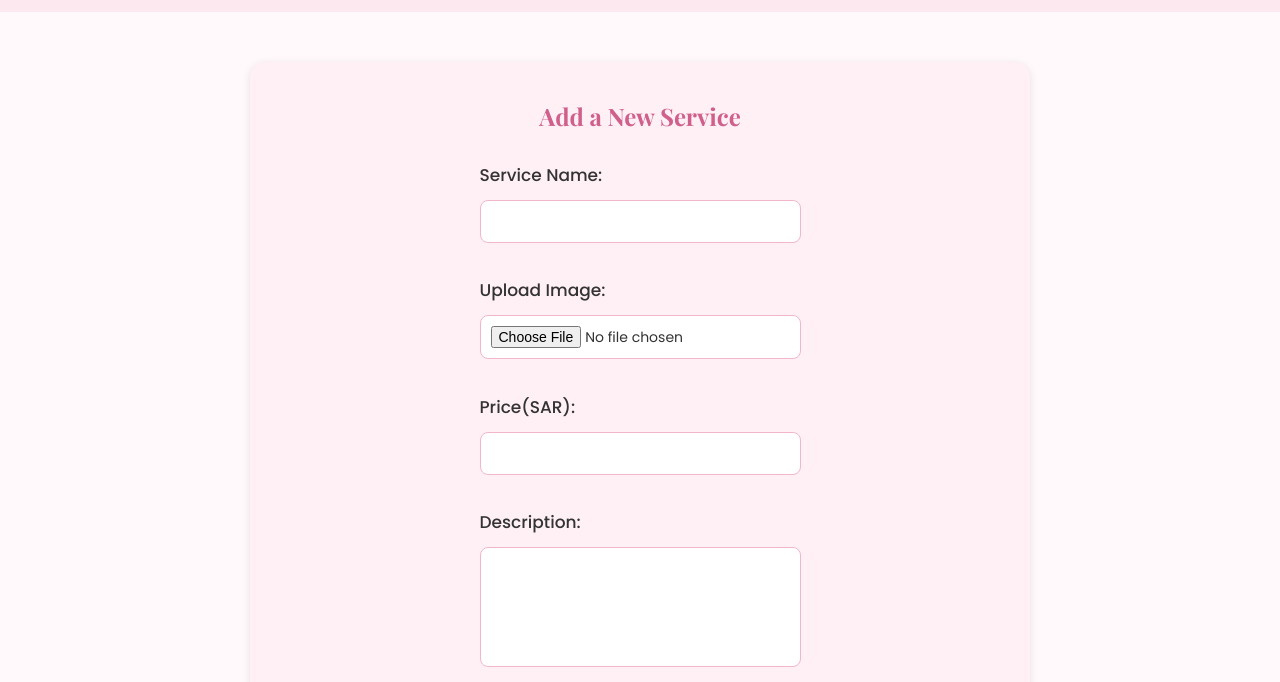
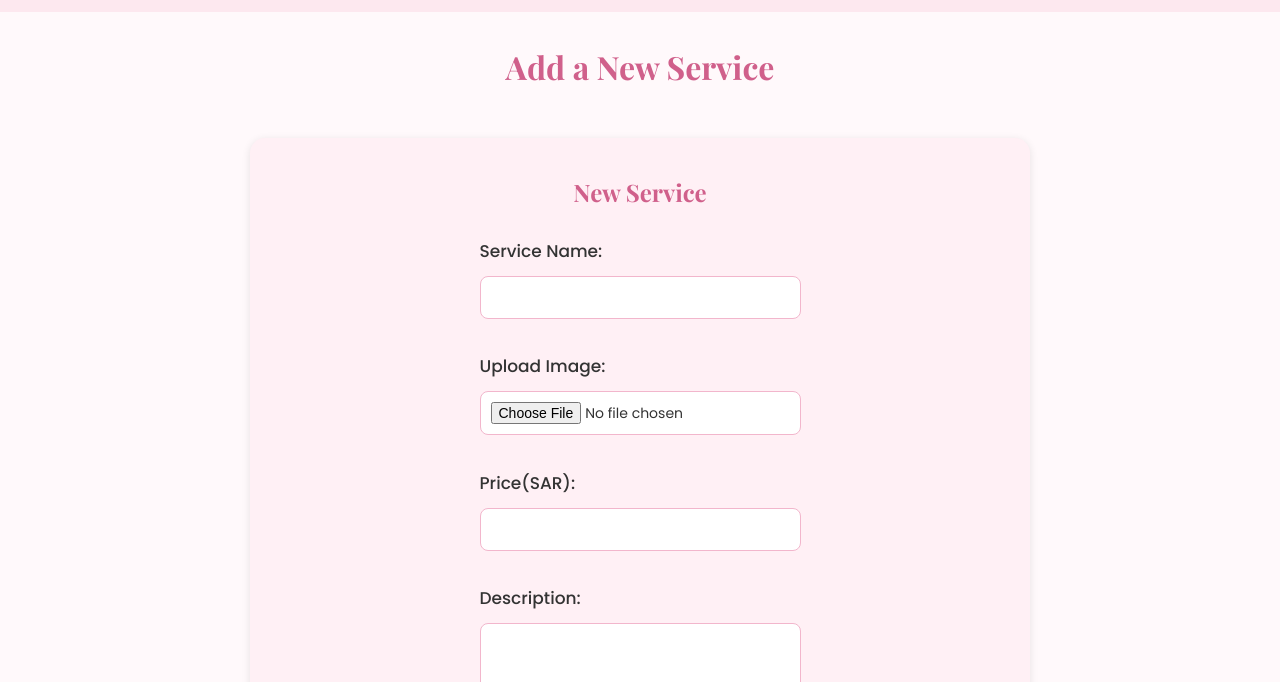
Before and after one commit to ramasaljoudi/IT312, a plain HTML site: page Add a New Service.html in a window 1280 px wide. Shown: the part 118-800 px from the top of the page. Drawn offline with nearby package versions, Linux system fonts and the light colour scheme.

Commit message:
Update Add a New Service.html

```diff
--- a/Add a New Service.html
+++ b/Add a New Service.html
@@ -25,8 +25,11 @@
   </header>
 
   <main>
+
+    <br>
+    <h1>Add a New Service</h1>
     <section class="form-section">
-      <h2>Add a New Service</h2>
+      <h2>New Service</h2>
       <form action="Add a New Service.html" method="post" enctype="multipart/form-data">
           <label for="service_name">Service Name:</label>
           <input type="text" id="service_name" name="service_name" required />
```
